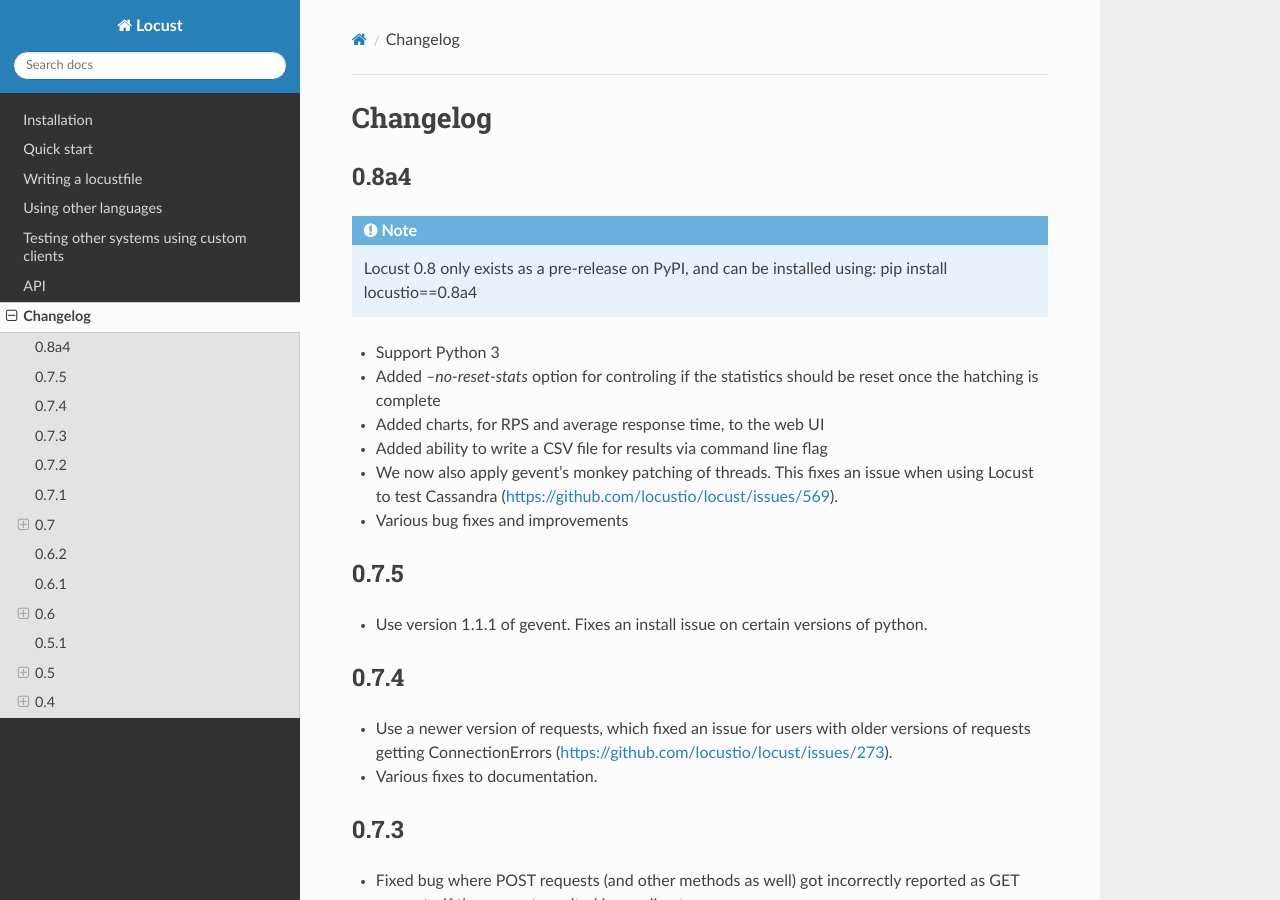
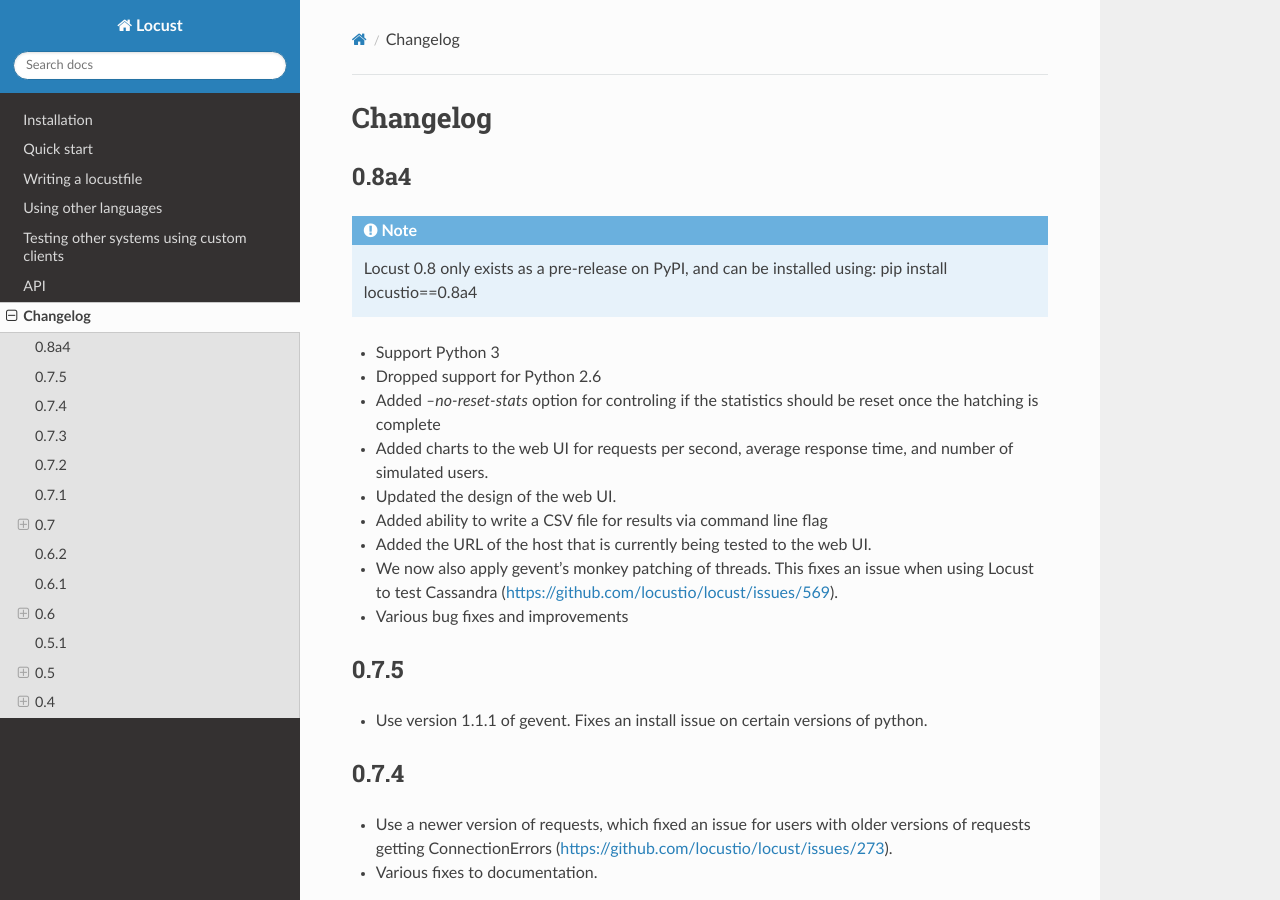
Before and after one commit to locustio/locust, a Sphinx documentation site: the page built from docs/changelog.rst, in a window 1280 px wide and 900 px high. Built offline with Sphinx 7.4.7 and the Read the Docs theme 2.0.0, drawn with Linux system fonts in a browser that asks for light colours; pages that are not in the unit, such as notebooks, are missing from menus.

Commit message:
More info about 0.8 to the Changelog

```diff
--- a/docs/changelog.rst
+++ b/docs/changelog.rst
@@ -11,10 +11,14 @@
 
 
 * Support Python 3
+* Dropped support for Python 2.6
 * Added `--no-reset-stats` option for controling if the statistics should be reset once
   the hatching is complete
-* Added charts, for RPS and average response time, to the web UI
+* Added charts to the web UI for requests per second, average response time, and number of
+  simulated users.
+* Updated the design of the web UI.
 * Added ability to write a CSV file for results via command line flag
+* Added the URL of the host that is currently being tested to the web UI.
 * We now also apply gevent's monkey patching of threads. This fixes an issue when
   using Locust to test Cassandra (https://github.com/locustio/locust/issues/569).
 * Various bug fixes and improvements
```
